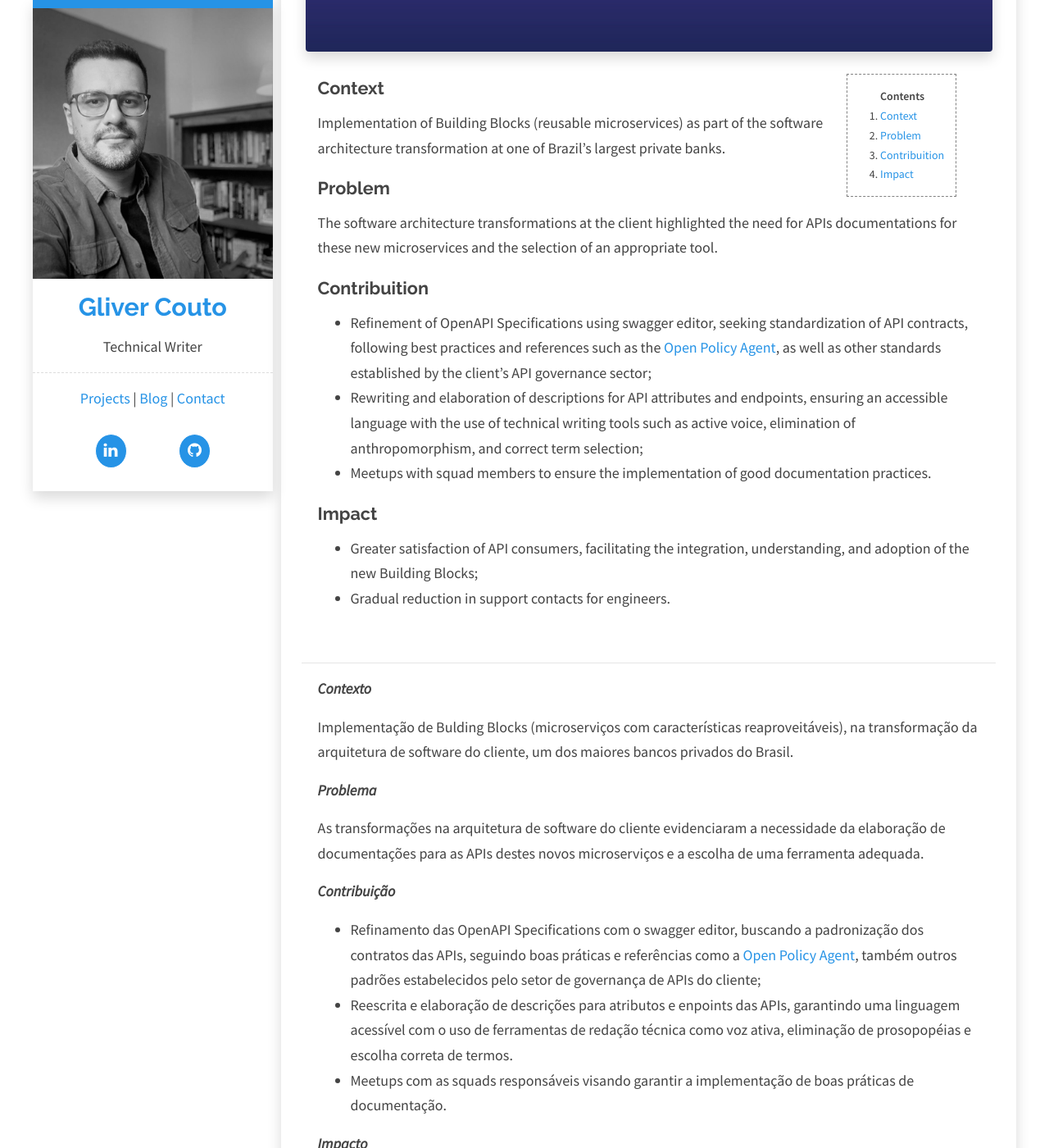
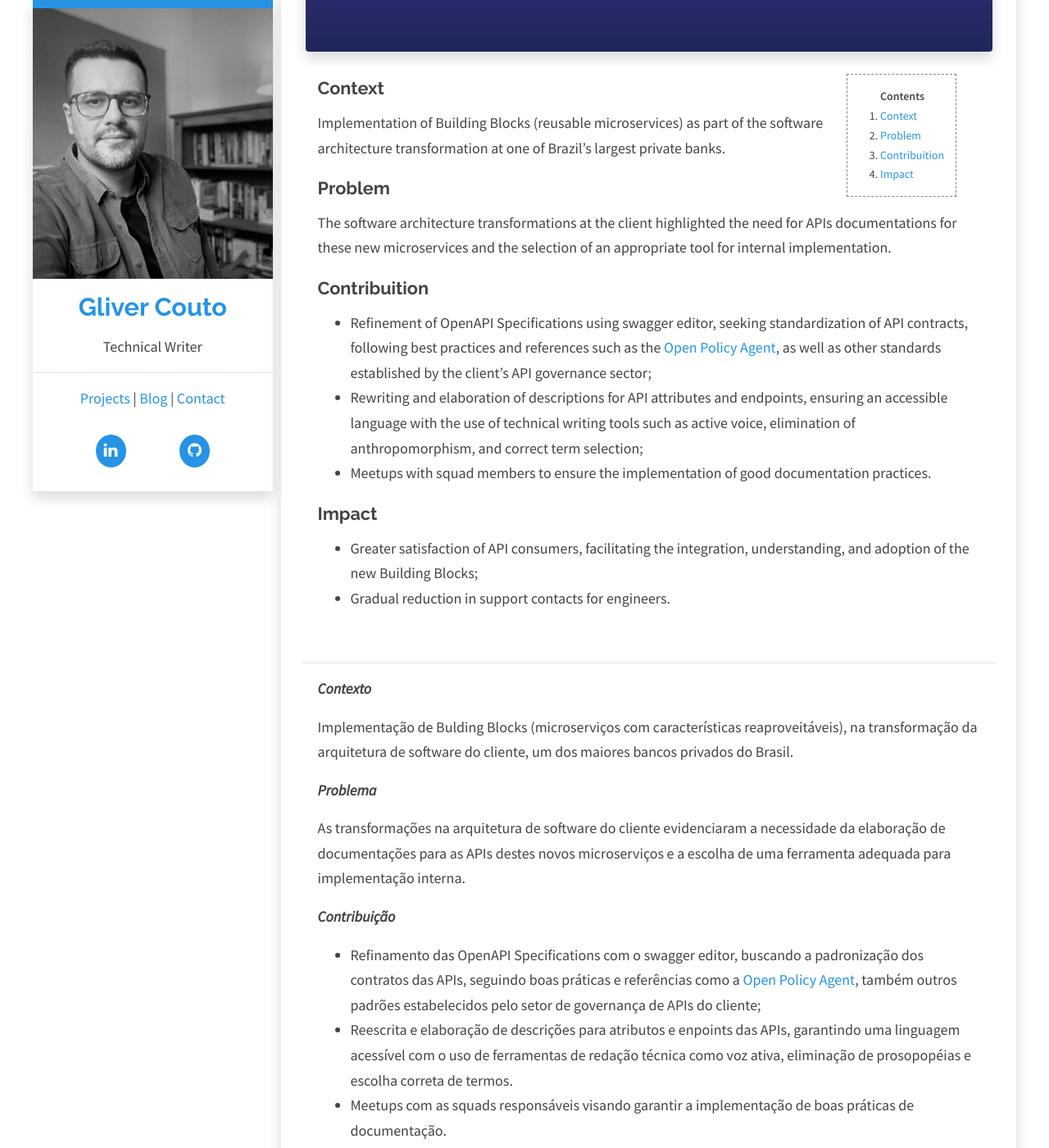
Before and after one commit to gliverCouto/glivercouto.github.io, a Jekyll site: the page built from _projects/api-documentation.md, in a window 1280 px wide and 1400 px high, scrolled down 677 px. Shown: the whole window at 82% size. Built offline with Jekyll 4.4.1, drawn with Linux system fonts in a browser that asks for light colours; comment, search, counter and statistics services are not loaded.

Commit message:
Update api-documentation.md

```diff
--- a/_projects/api-documentation.md
+++ b/_projects/api-documentation.md
@@ -13,7 +13,7 @@ Implementation of Building Blocks (reusable microservices) as part of the softwa
 
 ### Problem ###
 
-The software architecture transformations at the client highlighted the need for APIs documentations for these new microservices and the selection of an appropriate tool.
+The software architecture transformations at the client highlighted the need for APIs documentations for these new microservices and the selection of an appropriate tool for internal implementation.
 
 ### Contribuition ###
 
@@ -36,7 +36,7 @@ Implementação de Bulding Blocks (microserviços com características reaprovei
 
 ***Problema***
 
-As transformações na arquitetura de software do cliente evidenciaram a necessidade da elaboração de documentações para as APIs destes novos microserviços e a escolha de uma ferramenta adequada.
+As transformações na arquitetura de software do cliente evidenciaram a necessidade da elaboração de documentações para as APIs destes novos microserviços e a escolha de uma ferramenta adequada para implementação interna.
 
 ***Contribuição***
 
```
